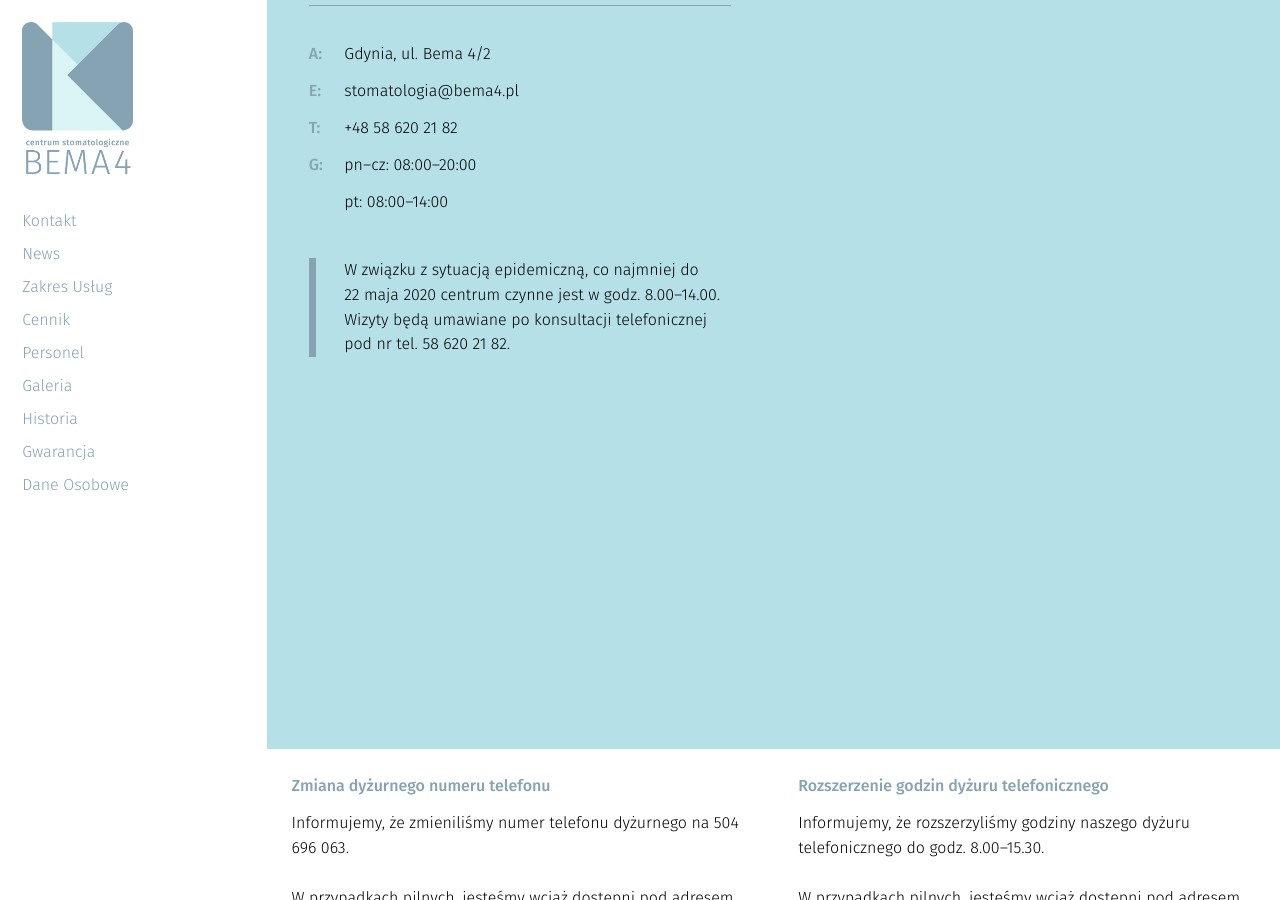
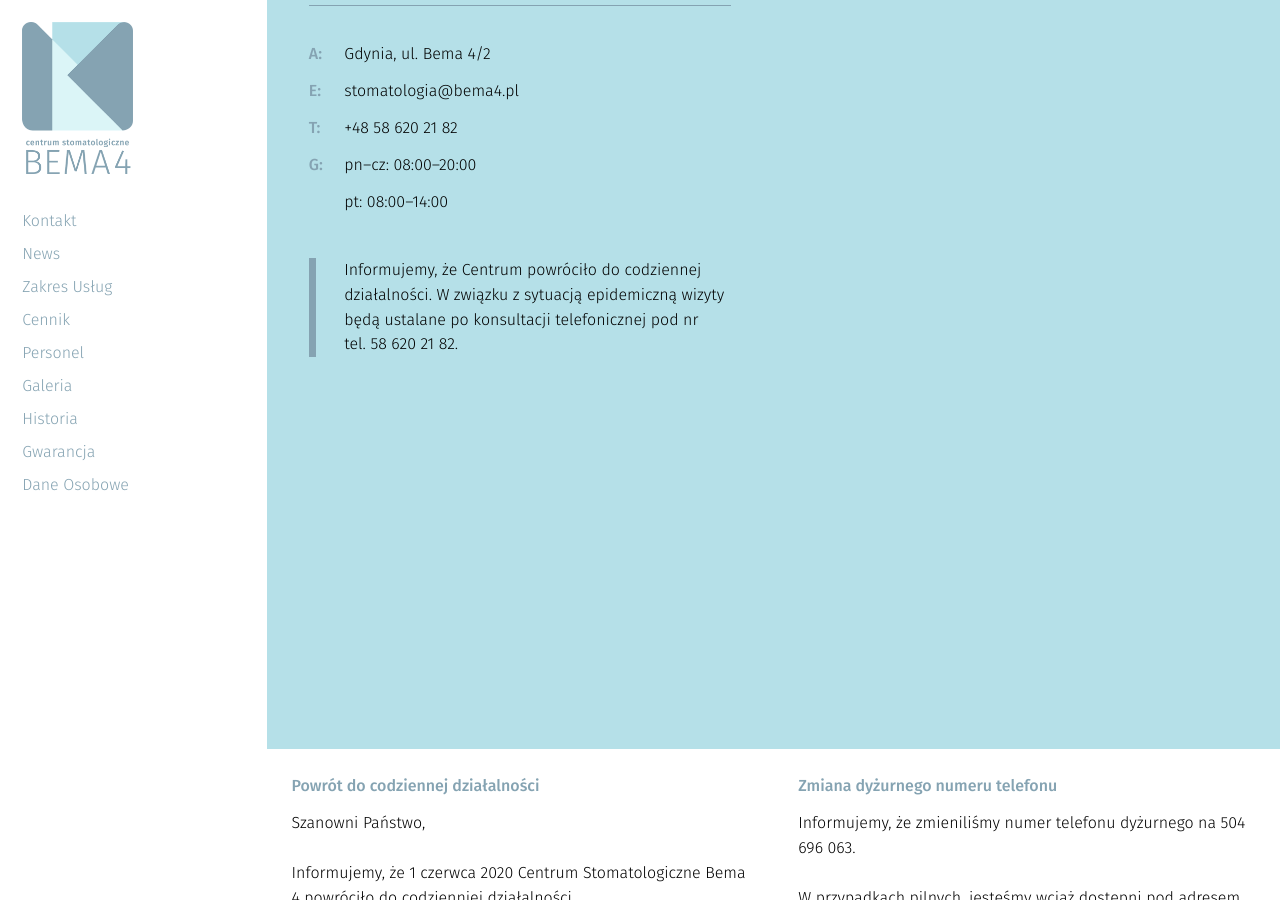
Before and after one commit to CSB4/bema4, a Jekyll site: the page built from index.html, in a window 1280 px wide and 900 px high, scrolled down 201 px. Built offline with Jekyll 4.4.1, drawn with Linux system fonts in a browser that asks for light colours; nearby versions of some CDN libraries; some of the changed text lies outside the part shown.

Commit message:
ogloszenie o powrocie do pracy (#64)

```diff
--- a/_slides/0000-01-10-kontakt.markdown
+++ b/_slides/0000-01-10-kontakt.markdown
@@ -10,7 +10,7 @@ mail: "stomatologia@bema4.pl"
 godziny:
   - "<time itemprop=\"openingHours\" datetime=\"Mo-Th 08:00-20:00\"><b>pn&ndash;cz:</b> 08:00&ndash;20:00</time>"
   - "<time itemprop=\"openingHours\" datetime=\"Fr 08:00-14:00\"><b>pt:</b> 08:00&ndash;14:00</time>"
-ogloszenie: 'W związku z sytuacją epidemiczną, co najmniej do 22&nbsp;maja&nbsp;2020 centrum czynne jest w godz. 8.00&ndash;14.00. Wizyty będą umawiane po konsultacji telefonicznej pod nr tel. <a href="tel:+48586202182">58&nbsp;620&nbsp;21&nbsp;82</a>.'
+ogloszenie: 'Informujemy, że Centrum powróciło do codziennej działalności. W związku z sytuacją epidemiczną wizyty będą ustalane po konsultacji telefonicznej pod nr tel.&nbsp;<a href="tel:+48586202182">58&nbsp;620&nbsp;21&nbsp;82</a>.'
 fullscreen: true
 published: true
 ---
```
Also changed, not shown: _news/2020-05-31-wznowienie-dzialanosci.markdown (added, +14 -0 lines).
